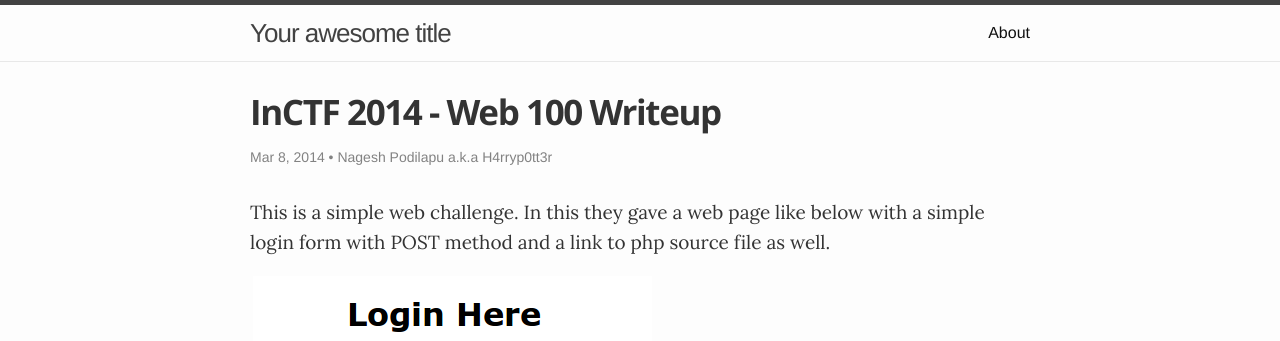
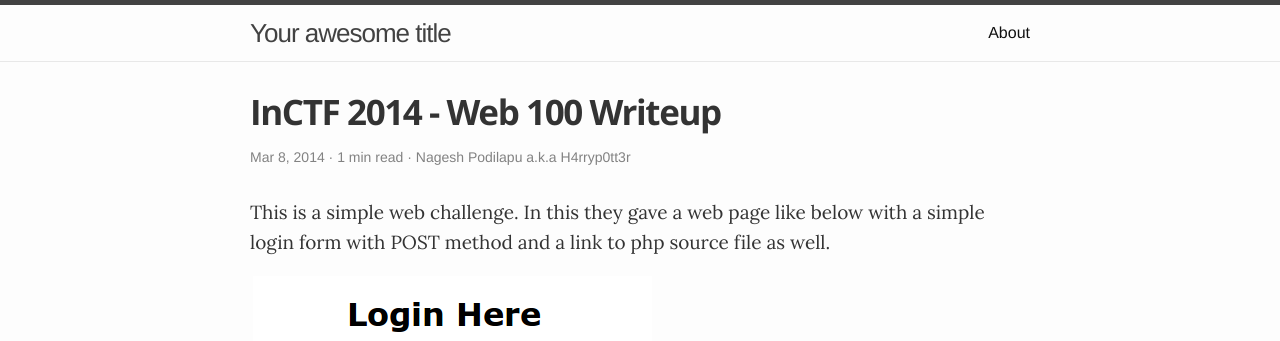
Before and after one commit to H4rryp0tt3r/h4rryp0tt3r.github.io, a Jekyll site: the page built from _posts/2014-03-08-inctf-2014-web-100-writeup.markdown, in a window 1280 px wide. Shown: the top 341 px of the page. Built offline with Jekyll 4.4.1, drawn with Linux system fonts in a browser that asks for light colours; comment, search, counter and statistics services are not loaded.

Commit message:
Add reading time as post metadata for all the posts

```diff
--- a/_layouts/post.html
+++ b/_layouts/post.html
@@ -1,11 +1,25 @@
 ---
 layout: default
 ---
+
+{% assign reading_time = content | strip_html | number_of_words | plus:91 | divided_by:180 %}
+{% if reading_time <= 1 %}
+{% assign reading_time = '1' | append:' min read' %}
+{% else %}
+{% assign reading_time = reading_time | append:' min read' %}
+{% endif %}
+
 <article class="post" itemscope itemtype="http://schema.org/BlogPosting">
 
   <header class="post-header">
     <h1 class="post-title" itemprop="name headline">{{ page.title | escape }}</h1>
-    <p class="post-meta"><time datetime="{{ page.date | date_to_xmlschema }}" itemprop="datePublished">{{ page.date | date: "%b %-d, %Y" }}</time>{% if page.author %} • <span itemprop="author" itemscope itemtype="http://schema.org/Person"><span itemprop="name">{{ page.author }}</span></span>{% endif %}</p>
+    <p class="post-meta">
+      <time itemprop="datePublished" datetime="{{ page.date | date_to_xmlschema }}">{{ page.date | date: "%b %-d, %Y" }}</time> ·
+      <span title="{{ page.content | strip_html | number_of_words | append:' words'}}">{{ reading_time }}</span> ·
+      {% if page.author %}
+      <span itemprop="author" itemscope itemtype="http://schema.org/Person"><span itemprop="name">{{ page.author }}</span></span>
+      {% endif %}
+    </p>
   </header>
 
   <div class="post-content" itemprop="articleBody">
```
